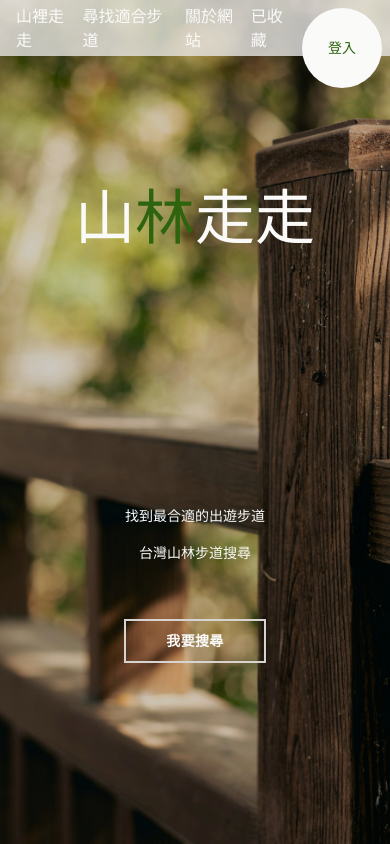
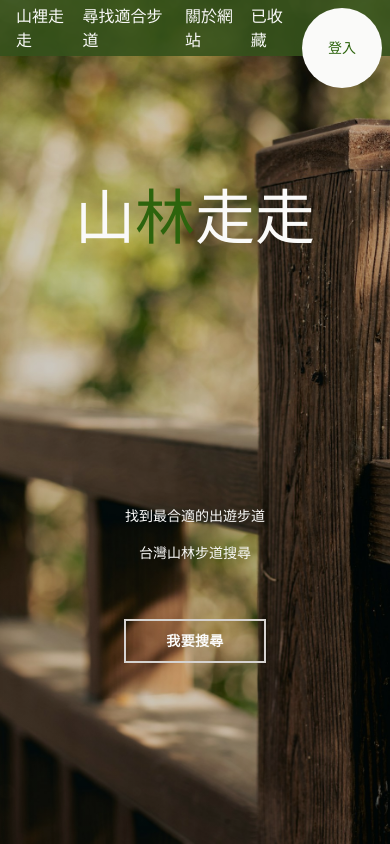
Before and after one commit to illuka6/trail-walker, a React (Vite) app: page / in a window 390 px wide. Built offline with nearby package versions, Linux system fonts and the light colour scheme; no server answers.

Commit message:
searchbox rwd

```diff
--- a/src/features/trailList/TrailsSearch.jsx
+++ b/src/features/trailList/TrailsSearch.jsx
@@ -134,7 +134,7 @@ function TrailsSearch() {
   return (
     <>
       <div
-        className="min-h-screen w-screen bg-[url('https://images.unsplash.com/photo-1705498710905-5e5887e07e58?q=80&w=2942&auto=format&fit=crop&ixlib=rb-4.0.3&ixid=M3wxMjA3fDB8MHxwaG90by1wYWdlfHx8fGVufDB8fHx8fA%3D%3D')] bg-cover bg-fixed bg-center p-6 py-0 md:px-0 md:py-20"
+        className="min-h-screen w-screen bg-[url('https://images.unsplash.com/photo-1705498710905-5e5887e07e58?q=80&w=2942&auto=format&fit=crop&ixlib=rb-4.0.3&ixid=M3wxMjA3fDB8MHxwaG90by1wYWdlfHx8fGVufDB8fHx8fA%3D%3D')] bg-cover bg-fixed bg-center pb-0 pt-[54px] md:px-0 md:py-20"
         style={{
           backgroundImage:
             "linear-gradient(rgba(0, 0, 0, 0.2), rgba(0, 0, 0, 0.2)), url('/public/img/bg1.jpeg')",
@@ -142,7 +142,7 @@ function TrailsSearch() {
       >
         {isLoginModuleVisible && <LoginModule />}
         {/* 搜尋條件 */}
-        <div className="md:center mb-6 rounded-2xl bg-stone-50 bg-opacity-95 px-8 py-6 md:mx-auto md:max-w-lg">
+        <div className="md:center mb-6 bg-stone-50 bg-opacity-95 px-8 py-6 md:mx-auto md:max-w-lg md:rounded-2xl">
           <h1 className="text-green1-400 mb-4 mt-3 text-left text-sm font-bold">
             搜尋條件{" "}
           </h1>
--- a/src/ui/Header.jsx
+++ b/src/ui/Header.jsx
@@ -20,7 +20,7 @@ function Header() {
     (state) => state.favTrail.favTrails.length !== 0,
   );
   return (
-    <header className="z-999 absolute flex h-8 w-screen items-center justify-between bg-stone-200 bg-opacity-80 px-4 py-7 uppercase text-stone-50 sm:px-6 md:bg-opacity-0">
+    <header className="z-999 bg-green1-900 absolute flex h-8 w-screen items-center justify-between bg-opacity-90 px-4 py-7 uppercase text-stone-50 sm:px-6 md:bg-opacity-0">
       <Link to="/" className="h-8tracking-widest">
         山裡走走
       </Link>
```
